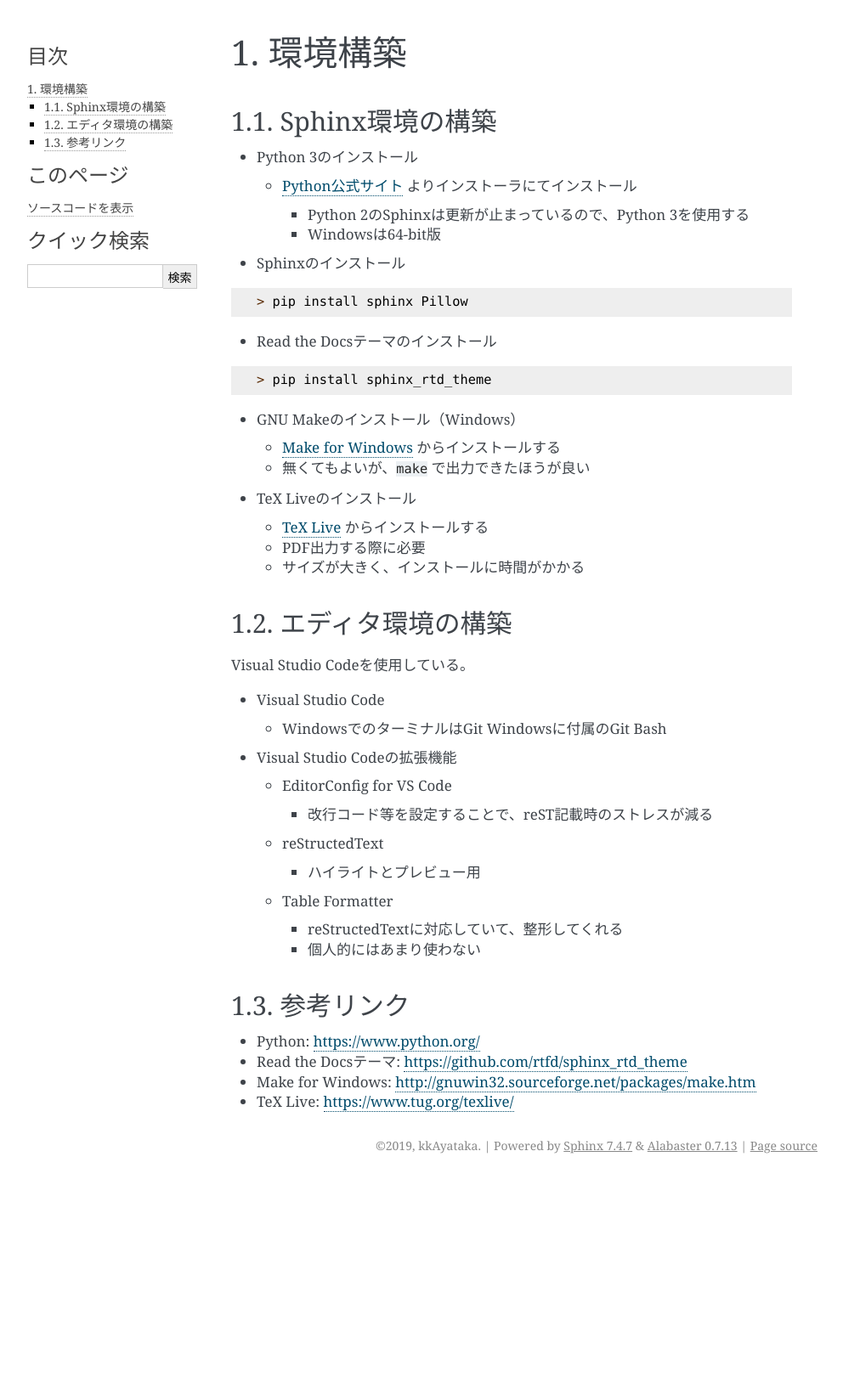
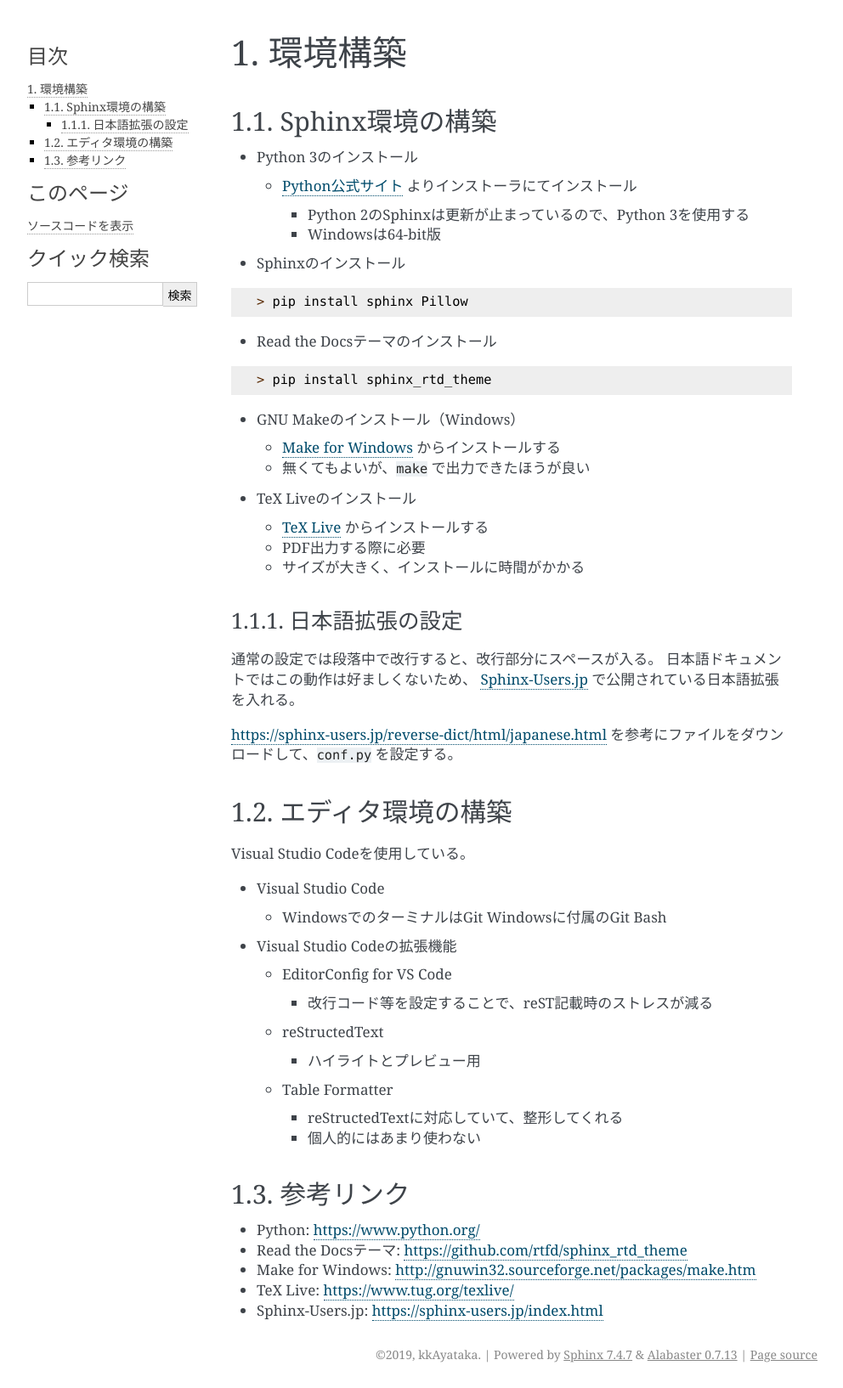
Before and after one commit to kkAyataka/study-sphinx, a Sphinx documentation site: the page built from doc/setup/index.rst, in a window 1280 px wide. Shown: the whole page at 85% size, without its empty margins (148-1140 px from the left). Built offline with Sphinx 7.4.7, drawn with Linux system fonts in a browser that asks for light colours; before the commit the page ends 1388 px from its top, so only the background shows below that.

Commit message:
Write about Japanese extension

```diff
--- a/doc/setup/index.rst
+++ b/doc/setup/index.rst
@@ -38,6 +38,15 @@
   - サイズが大きく、インストールに時間がかかる
 
 
+日本語拡張の設定
+--------------------------------------------------------------------------------
+
+通常の設定では段落中で改行すると、改行部分にスペースが入る。
+日本語ドキュメントではこの動作は好ましくないため、 Sphinx-Users.jp_ で公開されている日本語拡張を入れる。
+
+https://sphinx-users.jp/reverse-dict/html/japanese.html を参考にファイルをダウンロードして、``conf.py`` を設定する。
+
+
 --------------------------------------------------------------------------------
 エディタ環境の構築
 --------------------------------------------------------------------------------
@@ -72,7 +81,9 @@
 - Read the Docsテーマ: https://github.com/rtfd/sphinx_rtd_theme
 - Make for Windows: http://gnuwin32.sourceforge.net/packages/make.htm
 - TeX Live: https://www.tug.org/texlive/
+- Sphinx-Users.jp: https://sphinx-users.jp/index.html
 
 .. _Python公式サイト: https://www.python.org/
 .. _`Make for Windows`: http://gnuwin32.sourceforge.net/packages/make.htm
 .. _`TeX Live`: https://www.tug.org/texlive/
+.. _Sphinx-Users.jp: https://sphinx-users.jp/index.html
```
